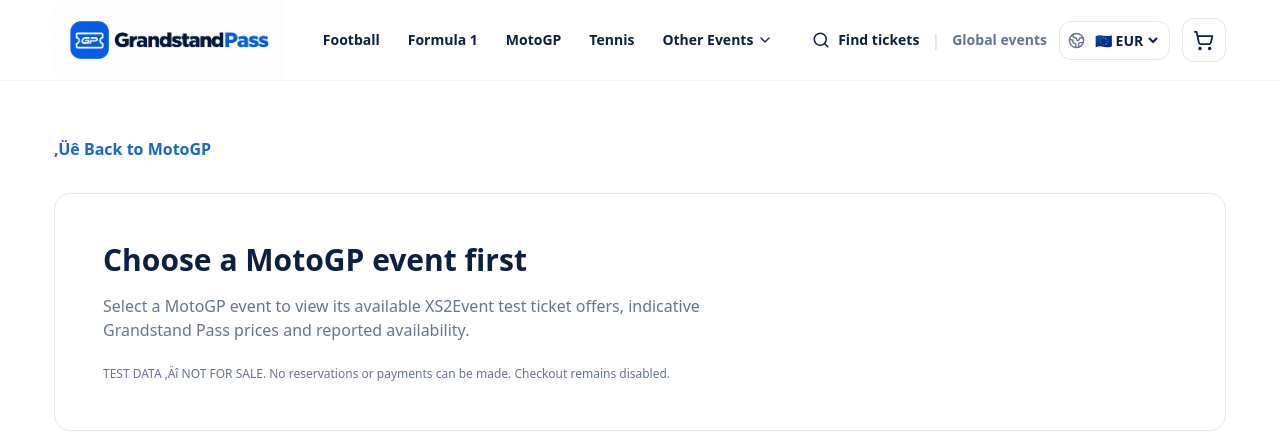
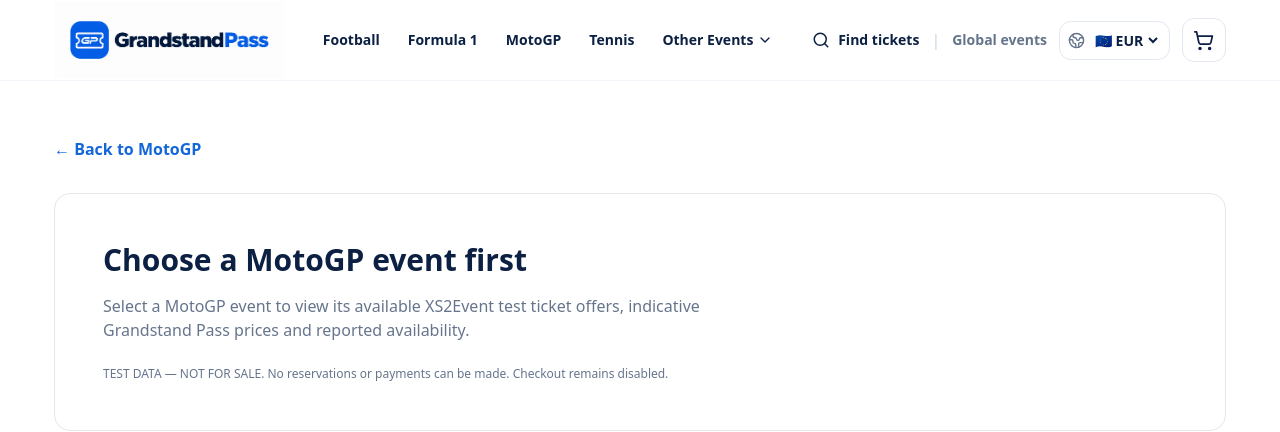
Before and after one commit to gpmotorsporttours-ai/GrandstandPass, a Next.js app: page /motogp/tickets in a window 1280 px wide. Shown: the top 432 px of the page. Built offline with nearby package versions, Linux system fonts and the light colour scheme.

Commit message:
Fix special characters in MotoGP tickets page
Replaced special characters with appropriate symbols for better readability.

```diff
--- a/app/motogp/tickets/page.tsx
+++ b/app/motogp/tickets/page.tsx
@@ -299,7 +299,7 @@ export default async function MotoGPTicketsPage({
           href="/sport/motogp"
           className="text-blue font-bold hover:underline"
         >
-          ‚Üê Back to MotoGP
+          {'\u2190'} Back to MotoGP
         </Link>
 
         <section className="mt-8 rounded-2xl border bg-white p-8 md:p-12">
@@ -315,7 +315,7 @@ export default async function MotoGPTicketsPage({
           </p>
 
           <p className="muted mt-6 text-xs">
-            TEST DATA ‚Äî NOT FOR SALE.
+            TEST DATA {'\u2014'} NOT FOR SALE.
             No reservations or payments can be made.
             Checkout remains disabled.
           </p>
@@ -390,11 +390,11 @@ export default async function MotoGPTicketsPage({
         href="/sport/motogp"
         className="text-blue font-bold hover:underline"
       >
-        ‚Üê Back to MotoGP
+        {'\u2190'} Back to MotoGP
       </Link>
 
       <div className="mt-6 rounded-xl border border-amber-300 bg-amber-50 px-5 py-4 text-sm text-amber-900">
-        <strong>TEST DATA ‚Äî NOT FOR SALE.</strong>{' '}
+        <strong>TEST DATA {'\u2014'} NOT FOR SALE.</strong>{' '}
         Ticket offers are for development only.
         No reservation or payment can be made.
         Checkout remains disabled.
@@ -535,7 +535,7 @@ export default async function MotoGPTicketsPage({
                           Reported availability:{' '}
                           {ticket.stock ?? 'Unknown'}{' '}
                           tickets
-                          {' ¬∑ '}
+                          {' · '}
                           Minimum order:{' '}
                           {ticket.min_order ?? 1}
                         </p>
@@ -618,7 +618,7 @@ export default async function MotoGPTicketsPage({
           </section>
 
           <p className="muted mt-8 text-xs">
-            Indicative prices include a ‚Ç¨5 handling
+            Indicative prices include a €5 handling
             allowance per ticket and 15% markup.
             Taxes, payment charges and other costs
             are not yet confirmed. Supplier availability
```
